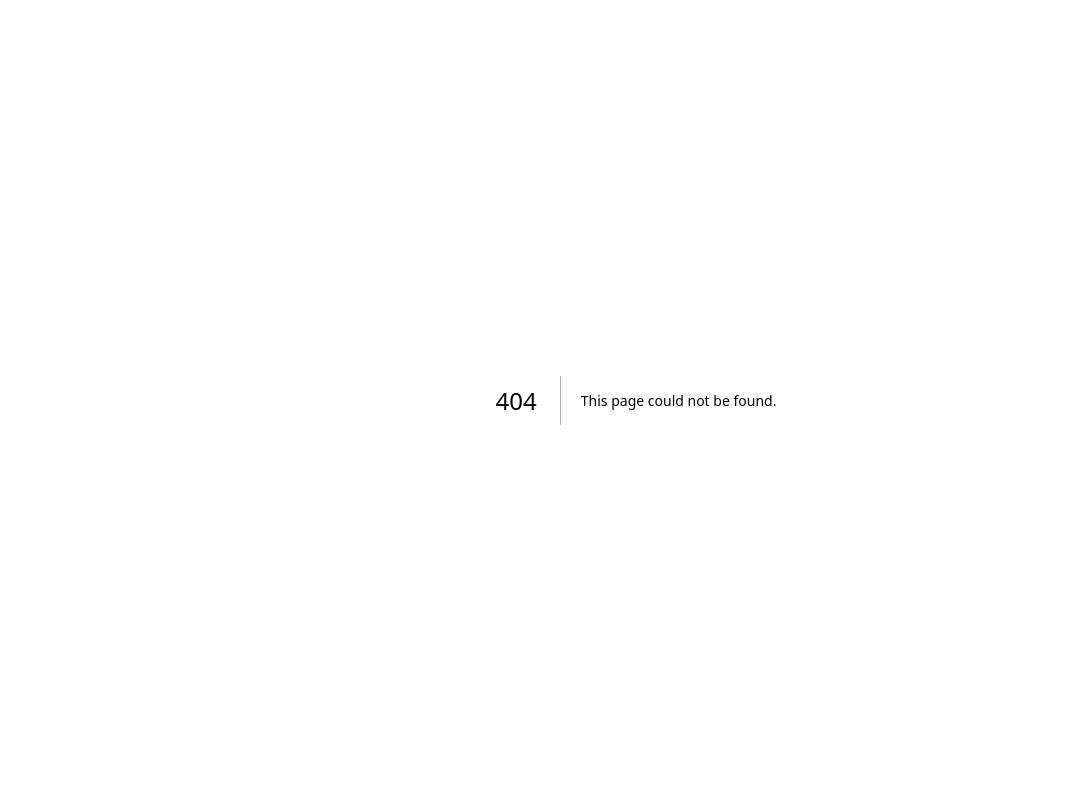
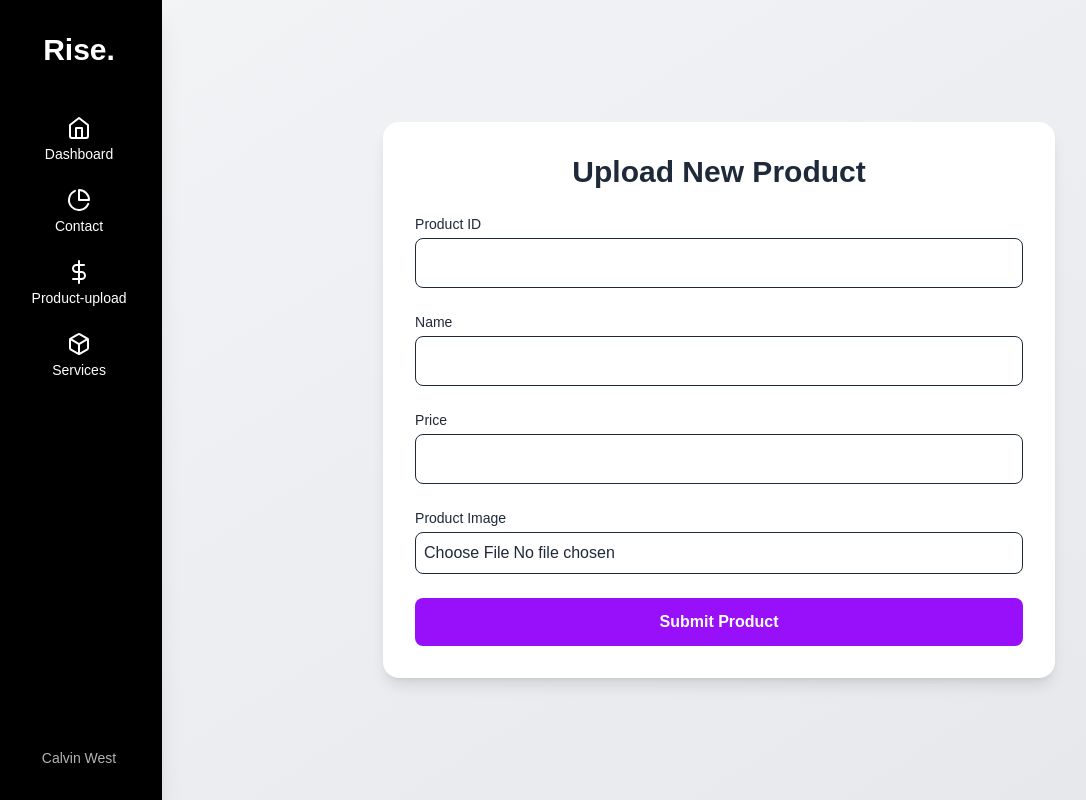
Before and after one commit to ShanAppsqueeze/Ecommerce-Bags, a Next.js app: page /Dashboard/Product-upload in a window 1280 px wide. Before the commit this address had no page. Shown: the whole page, without its empty margins (4-1090 px from the left). Built offline with nearby package versions, Linux system fonts and the light colour scheme; no server answers; the database is empty.

Commit message:
some update

```diff
--- a/src/app/Contact-dashboard/page.js
+++ b/src/app/Dashboard/Contact-dashboard/page.js
@@ -12,8 +12,8 @@ export default function AdminPage() {
 
   const menuItems = [
     { icon: FiHome, label: 'Dashboard', href: '/Dashboard' },
-    { icon: FiPieChart, label: 'Credit', href: '/credit' },
-    { icon: FiDollarSign, label: 'Wallet', href: '/wallet' },
+    { icon: FiPieChart, label: 'Contact', href: '/Dashboard/Contact-dashboard' },
+    { icon: FiDollarSign, label: 'Product-upload', href: '/Dashboard/Product-upload' },
     { icon: FiBox, label: 'Services', href: '/services' }
   ];
 
--- /dev/null
+++ b/src/app/Dashboard/Product-upload/page.js
@@ -0,0 +1,101 @@
+"use client";
+
+import React, { useState, useEffect } from 'react';
+import Link from 'next/link';
+import { FiHome, FiPieChart, FiDollarSign, FiBox } from 'react-icons/fi';
+
+export default function AdminPage() {
+  const [contacts, setContacts] = useState([]);
+  const [sidebarOpen, setSidebarOpen] = useState(false);
+  const [product, setProduct] = useState({ id: '', name: '', price: '', image: null });
+
+  const menuItems = [
+    { icon: FiHome, label: 'Dashboard', href: '/Dashboard' },
+    { icon: FiPieChart, label: 'Contact', href: '/Dashboard/Contact-dashboard' },
+    { icon: FiDollarSign, label: 'Product-upload', href: '/Dashboard/Product-upload' },
+    { icon: FiBox, label: 'Services', href: '/services' }
+  ];
+
+  useEffect(() => {
+    const fetchContacts = async () => {
+      const res = await fetch("/api2/admin");
+      const data = await res.json();
+      if (data.success) setContacts(data.data);
+    };
+    fetchContacts();
+  }, []);
+
+  const handleChange = (e) => {
+    const { name, value, files } = e.target;
+    if (name === 'image') {
+      setProduct({ ...product, image: files[0] });
+    } else {
+      setProduct({ ...product, [name]: value });
+    }
+  };
+
+  const handleSubmit = async (e) => {
+    e.preventDefault();
+    const formData = new FormData();
+    formData.append('id', product.id);
+    formData.append('name', product.name);
+    formData.append('price', product.price);
+    formData.append('image', product.image);
+
+    console.log('Product submitted:', product);
+    // Add your API call logic here
+  };
+
+  return (
+    <div className="flex flex-col lg:flex-row min-h-screen bg-gradient-to-br from-gray-100 to-gray-200 dark:from-gray-900 dark:to-gray-800 text-gray-800 dark:text-white">
+      {/* Sidebar with routing */}
+      <div className={`fixed lg:static top-0 left-0 z-50 h-full lg:h-auto flex-col items-center justify-between bg-black text-white py-8 shadow-xl transition-all duration-300 ${sidebarOpen ? 'flex w-full sm:w-2/3' : 'hidden'} lg:flex lg:w-[15%]`}>
+        <div className="flex flex-col items-center w-full">
+          <div className="flex justify-between items-center w-full px-4 lg:hidden">
+            <h1 className="text-2xl font-bold">Rise.</h1>
+            <button onClick={() => setSidebarOpen(false)} className="text-white">✕</button>
+          </div>
+
+          <h1 className="text-4xl lg:text-3xl font-extrabold mb-12 hidden lg:block">Rise.</h1>
+          <div className="flex lg:flex-col items-center gap-6 mt-4 lg:mt-0">
+            {menuItems.map(({ icon: Icon, label, href }, i) => (
+              <Link key={i} href={href} legacyBehavior>
+                <a className="flex flex-col items-center hover:text-pink-500 transition duration-300">
+                  <Icon className="text-2xl" />
+                  <p className="text-sm mt-1">{label}</p>
+                </a>
+              </Link>
+            ))}
+          </div>
+        </div>
+        <div className="text-center text-sm opacity-70 mt-6">Calvin West</div>
+      </div>
+
+      {/* Main Content */}
+      <div className="w-full p-6 overflow-x-auto flex items-center justify-center">
+        <div className="bg-white dark:bg-gray-800 p-8 rounded-2xl shadow-lg w-full max-w-2xl">
+          <h1 className="text-3xl font-bold mb-6 text-center">Upload New Product</h1>
+          <form onSubmit={handleSubmit} className="space-y-6">
+            <div>
+              <label className="block text-sm font-medium mb-1">Product ID</label>
+              <input name="id" value={product.id} onChange={handleChange} type="text" className="w-full p-3 border rounded-lg dark:bg-gray-700 dark:border-gray-600" required />
+            </div>
+            <div>
+              <label className="block text-sm font-medium mb-1">Name</label>
+              <input name="name" value={product.name} onChange={handleChange} type="text" className="w-full p-3 border rounded-lg dark:bg-gray-700 dark:border-gray-600" required />
+            </div>
+            <div>
+              <label className="block text-sm font-medium mb-1">Price</label>
+              <input name="price" value={product.price} onChange={handleChange} type="text" className="w-full p-3 border rounded-lg dark:bg-gray-700 dark:border-gray-600" required />
+            </div>
+            <div>
+              <label className="block text-sm font-medium mb-1">Product Image</label>
+              <input name="image" onChange={handleChange} type="file" accept="image/*" className="w-full p-2 border rounded-lg dark:bg-gray-700 dark:border-gray-600" required />
+            </div>
+            <button type="submit" className="w-full py-3 bg-purple-600 hover:bg-purple-700 text-white font-semibold rounded-lg transition duration-300">Submit Product</button>
+          </form>
+        </div>
+      </div>
+    </div>
+  );
+}
--- a/src/app/Dashboard/page.js
+++ b/src/app/Dashboard/page.js
@@ -42,9 +42,9 @@ export default function Dashboard() {
   const [sidebarOpen, setSidebarOpen] = useState(false);
 
   const menuItems = [
-    { icon: FiHome, label: 'Home', href: '/' },
-    { icon: FiPieChart, label: 'Contact', href: '/Contact-dashboard' },
-    { icon: FiDollarSign, label: 'Wallet', href: '/wallet' },
+    { icon: FiHome, label: 'Dashboard', href: '/Dashboard' },
+    { icon: FiPieChart, label: 'Contact', href: '/Dashboard/Contact-dashboard' },
+    { icon: FiDollarSign, label: 'Product-upload', href: '/Dashboard/Product-upload' },
     { icon: FiBox, label: 'Services', href: '/services' }
   ];
 
```
